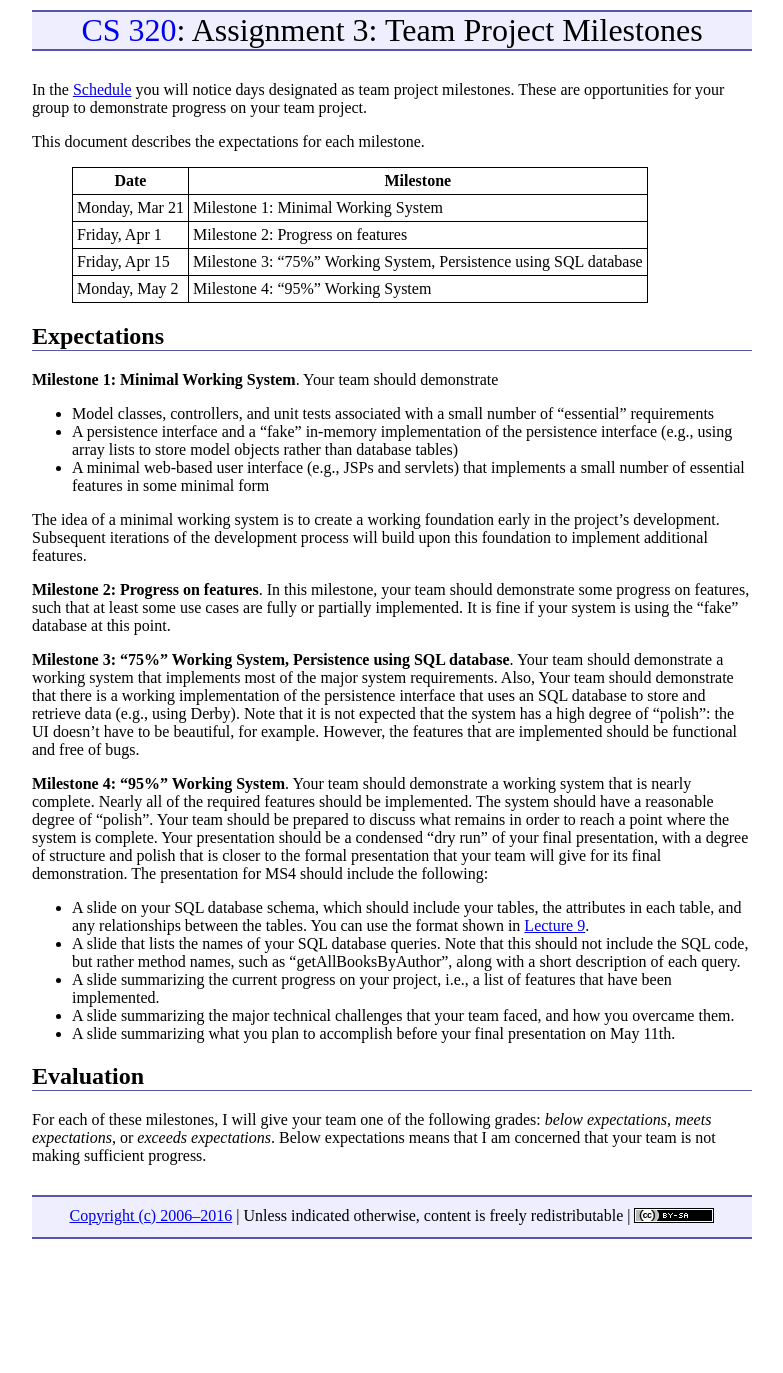
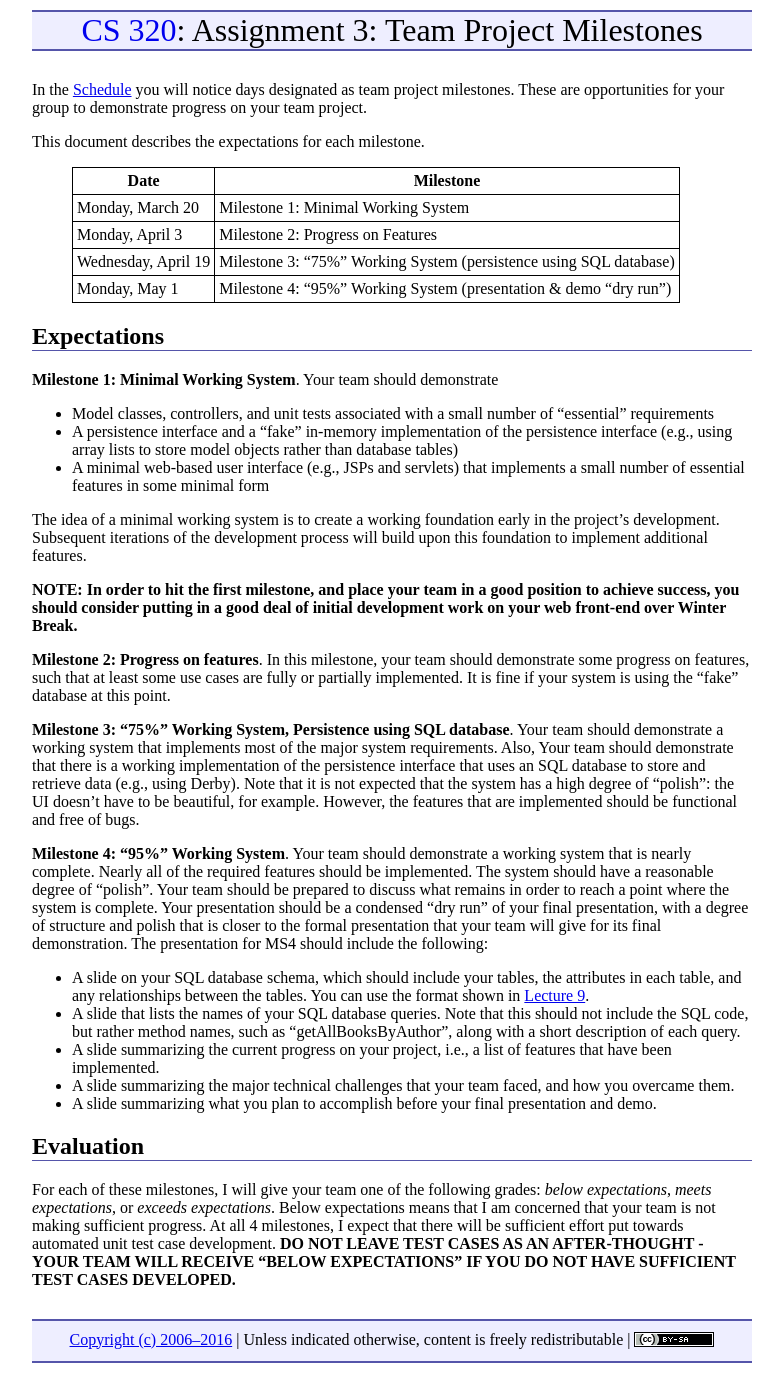
Before and after one commit to ycpcs/cs320-spring2017, a Jekyll site: the page built from assign/assign03.md, in a window 1280 px wide. Shown: the whole page, without its empty margins (248-1031 px from the left). Built offline with Jekyll 4.4.1, drawn with Linux system fonts in a browser that asks for light colours; before the commit the page ends 1249 px from its top, so only the background shows below that.

Commit message:
updates to assign03

```diff
--- a/assign/assign03.md
+++ b/assign/assign03.md
@@ -9,10 +9,10 @@ This document describes the expectations for each milestone.
 
 > Date | Milestone
 > ---- | ---------
-> Monday, Mar 21 | Milestone 1: Minimal Working System
-> Friday, Apr 1 | Milestone 2: Progress on features
-> Friday, Apr 15 | Milestone 3: "75%" Working System, Persistence using SQL database
-> Monday, May 2 | Milestone 4: "95%" Working System
+> Monday, March 20    | Milestone 1: Minimal Working System
+> Monday, April 3     | Milestone 2: Progress on Features
+> Wednesday, April 19 | Milestone 3: "75%" Working System (persistence using SQL database)
+> Monday, May 1       | Milestone 4: "95%" Working System (presentation & demo "dry run")
 
 ## Expectations
 
@@ -24,6 +24,8 @@ This document describes the expectations for each milestone.
 
 The idea of a minimal working system is to create a working foundation early in the project's development.  Subsequent iterations of the development process will build upon this foundation to implement additional features.
 
+**NOTE: In order to hit the first milestone, and place your team in a good position to achieve success, you should consider putting in a good deal of initial development work on your web front-end over Winter Break.**
+
 **Milestone 2: Progress on features**.  In this milestone, your team should demonstrate some progress on features, such that at least some use cases are fully or partially implemented.  It is fine if your system is using the "fake" database at this point.
 
 **Milestone 3: "75%" Working System, Persistence using SQL database**. Your team should demonstrate a working system that implements most of the major system requirements.  Also, Your team should demonstrate that there is a working implementation of the persistence interface that uses an SQL database to store and retrieve data (e.g., using Derby).  Note that it is not expected that the system has a high degree of "polish": the UI doesn't have to be beautiful, for example.  However, the features that are implemented should be functional and free of bugs.
@@ -34,11 +36,11 @@ The idea of a minimal working system is to create a working foundation early in
 * A slide that lists the names of your SQL database queries.  Note that this should not include the SQL code, but rather method names, such as "getAllBooksByAuthor", along with a short description of each query.
 * A slide summarizing the current progress on your project, i.e., a list of features that have been implemented.
 * A slide summarizing the major technical challenges that your team faced, and how you overcame them.
-* A slide summarizing what you plan to accomplish before your final presentation on May 11th.
+* A slide summarizing what you plan to accomplish before your final presentation and demo.
 
 ## Evaluation
 
-For each of these milestones, I will give your team one of the following grades: *below expectations*, *meets expectations*, or *exceeds expectations*. Below expectations means that I am concerned that your team is not making sufficient progress.
+For each of these milestones, I will give your team one of the following grades: *below expectations*, *meets expectations*, or *exceeds expectations*. Below expectations means that I am concerned that your team is not making sufficient progress.  At all 4 milestones, I expect that there will be sufficient effort put towards automated unit test case development.  **DO NOT LEAVE TEST CASES AS AN AFTER-THOUGHT - YOUR TEAM WILL RECEIVE "BELOW EXPECTATIONS" IF YOU DO NOT HAVE SUFFICIENT TEST CASES DEVELOPED.**
 
 <!-- vim:set wrap: ­-->
 <!-- vim:set linebreak: -->
```
